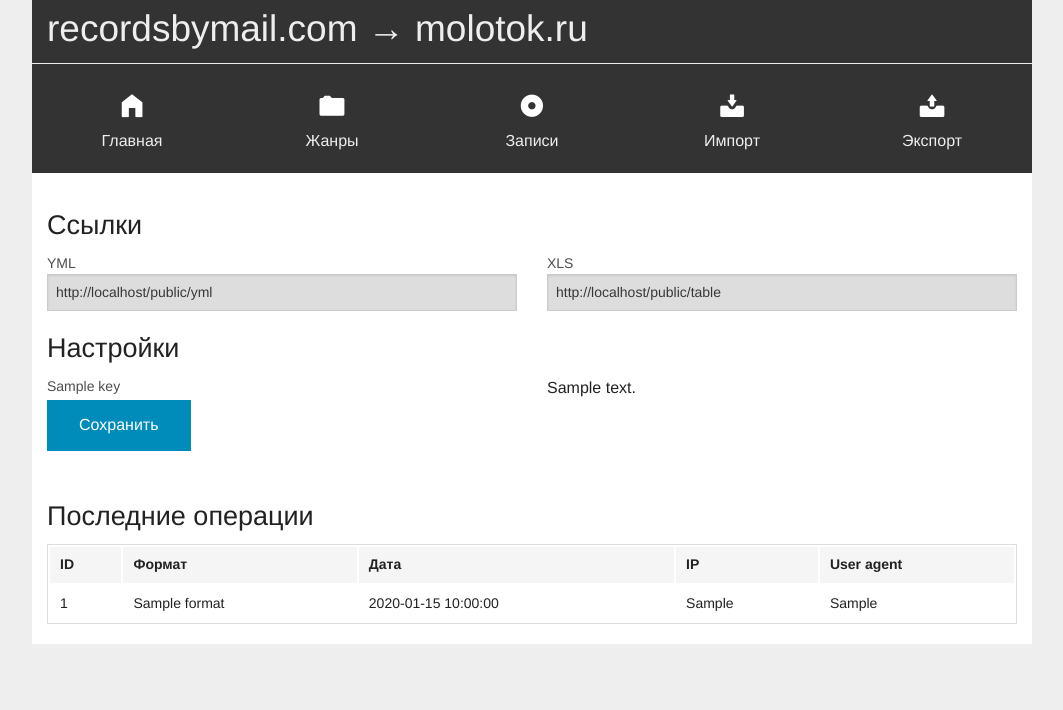
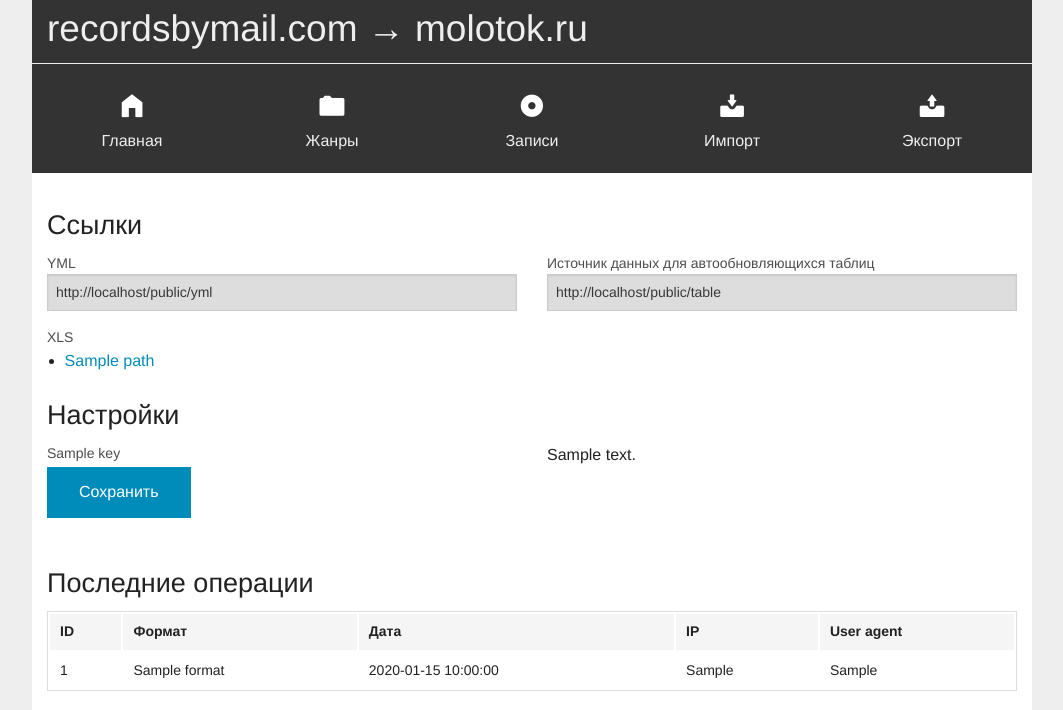
Before and after one commit to notapresent/jh2, a Flask app: template rbm2m/templates/export_list.html in a window 1280 px wide. Shown: the top 710 px of the page, without its empty margins (108-1171 px from the left). Run offline with Flask 2, Linux system fonts and the light colour scheme; the template is opened without the code that fills it: most values are stand-ins (such as "Sample title", 1, 10 or a date in 2020).

Commit message:
Add links to XLS to export page

```diff
--- a/rbm2m/action/scanner.py
+++ b/rbm2m/action/scanner.py
@@ -107,7 +107,7 @@ class Scanner(object):
             xlsxexp.save(fn + '.xlsx')
 
             xlsexp = exporter.XLSExporter(self.session, filters={'format': fmt})
-            xlsexp.save(fn + '.xls')
+            xlsexp.save(fn + '.xlsx')
 
 
     def page_task(self, scan_id, page_no=None):
--- a/rbm2m/templates/export_list.html
+++ b/rbm2m/templates/export_list.html
@@ -8,14 +8,26 @@
         <form>
             <div class="row">
                 <div class="large-6 column">
-            <label for="link_yml">YML</label>
-            <input readonly id="link_yml" type="text" value="{{ url_for('public.yml', _external=True) }}">
-                    </div>
+                    <label for="link_yml">YML</label>
+                    <input readonly id="link_yml" type="text" value="{{ url_for('public.yml', _external=True) }}">
+                </div>
                 <div class="large-6 column">
-            <label for="link_xls">XLS</label>
-            <input readonly id="link_xls" type="text" value="{{ url_for('public.table', _external=True) }}">
-                    </div>
+                    <label for="link_table">Источник данных для автообновляющихся таблиц</label>
+                    <input readonly id="link_table" type="text" value="{{ url_for('public.table', _external=True) }}">
                 </div>
+            </div>
+            <div class="row">
+                <div class="large-12 column">
+                    <label for="link_xls">XLS</label>
+                    <ul id="link_xls">
+                        {% for path in files %}
+                        <li>
+                            <a href="{{ url_for('public.serve_media', path=path) }}">{{ path }}</a>
+                        </li>
+                        {% endfor %}
+                    </ul>
+                </div>
+            </div>
         </form>
 
         <h3>Настройки</h3>
```
Also changed, not shown: rbm2m/views/manage.py (+14 -5 lines).
